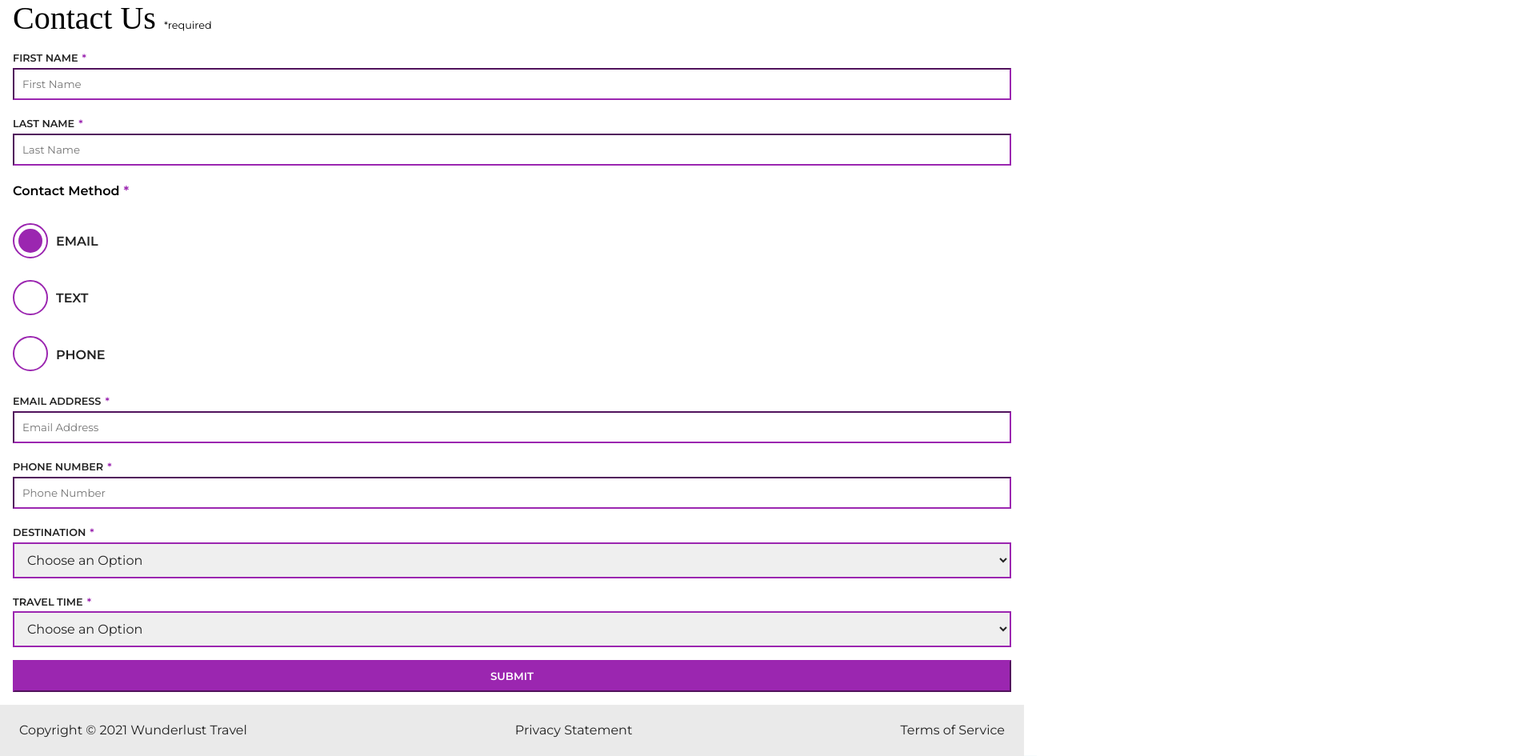
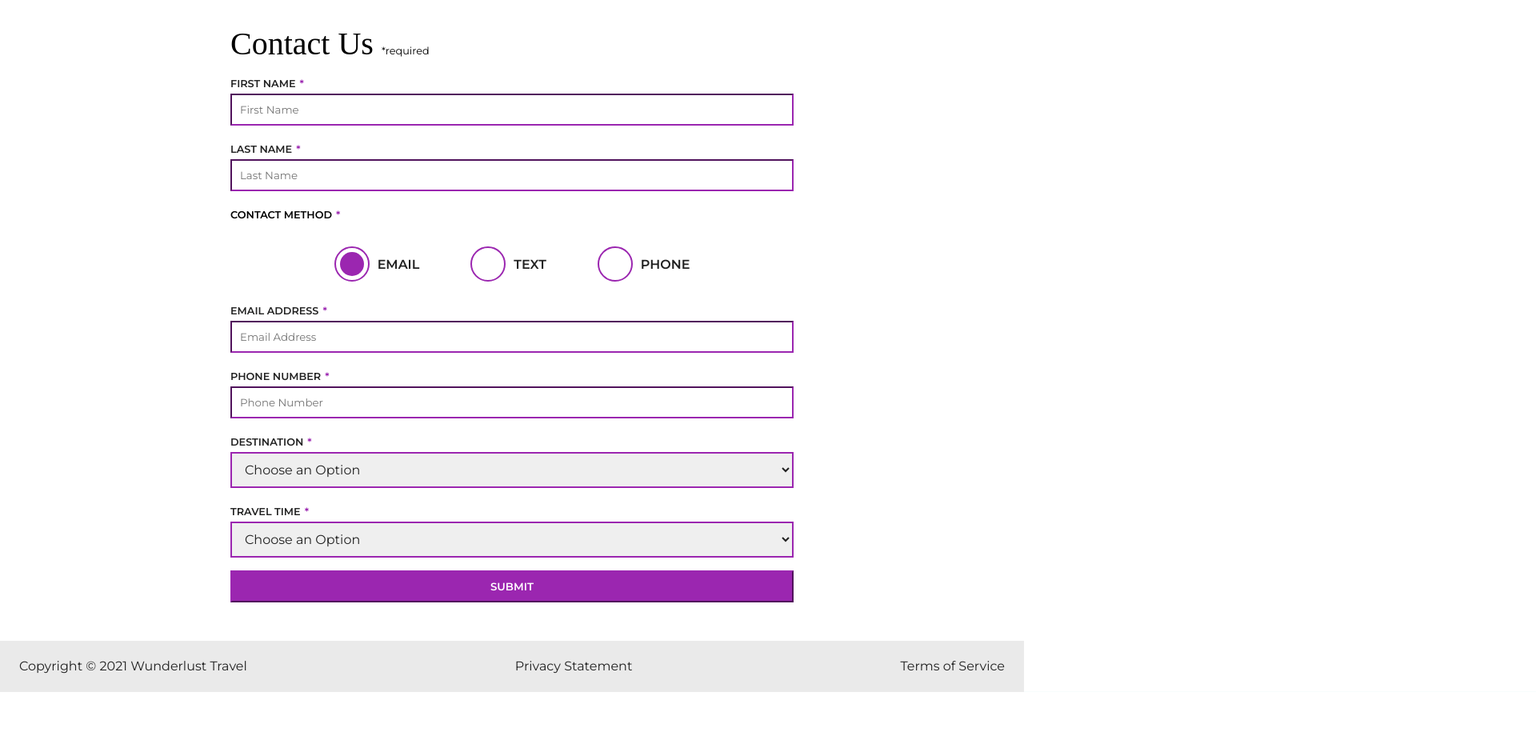
Before and after one commit to brownierainbow/2.4-2.5_assignment, a plain HTML site: page index.html in a window 1280 px wide. Shown: the part 3164-4109 px from the top of the page at 80% size, 1920 px wide, since content can reach past the window. After the commit the page ends 4029 px from the top, so only its background shows below. Drawn offline with Linux system fonts and the light colour scheme; a web font is replaced by a local one.

Commit message:
updated css
finished medium screen size

```diff
--- a/styles.css
+++ b/styles.css
@@ -180,6 +180,7 @@ nav ul li a {
     font-size: 1rem;
     font-weight: bold;
     padding: 10px 20px;
+    margin: 0;
     cursor: pointer;
     text-align: center;
     text-transform: uppercase;
@@ -413,6 +414,8 @@ fieldset {
 
 legend {
     font-family: var(--form);
+    text-transform: uppercase;
+    font-size: 0.8rem;
     font-weight: bold;
     margin-bottom: 0.5rem;
 }
@@ -442,7 +445,7 @@ input[type="radio"] {
     flex-shrink: 0;
 }
 
-/* Inner circle for the selected state */
+/*radio button inside*/
 .radio-control::before {
     content: "";
     display: block;
@@ -645,8 +648,23 @@ footer a:hover {
     }
 
     /*form changes*/
+    #contact {
+        width: 60%;
+        height: auto;
+        margin: 0 auto;
+        padding: 2rem;
+    }
 
+    fieldset {
+        display: flex;
+        flex-direction: row;
+        gap: 4rem;
+        justify-content: center;
+    }
 
+    .custom-select select {
+        height: 45px;
+    }
 
     /*footer changes*/
     footer {
@@ -660,3 +678,5 @@ footer a:hover {
     }
 
   }
+
+@media (min-width: 1200px)
```
